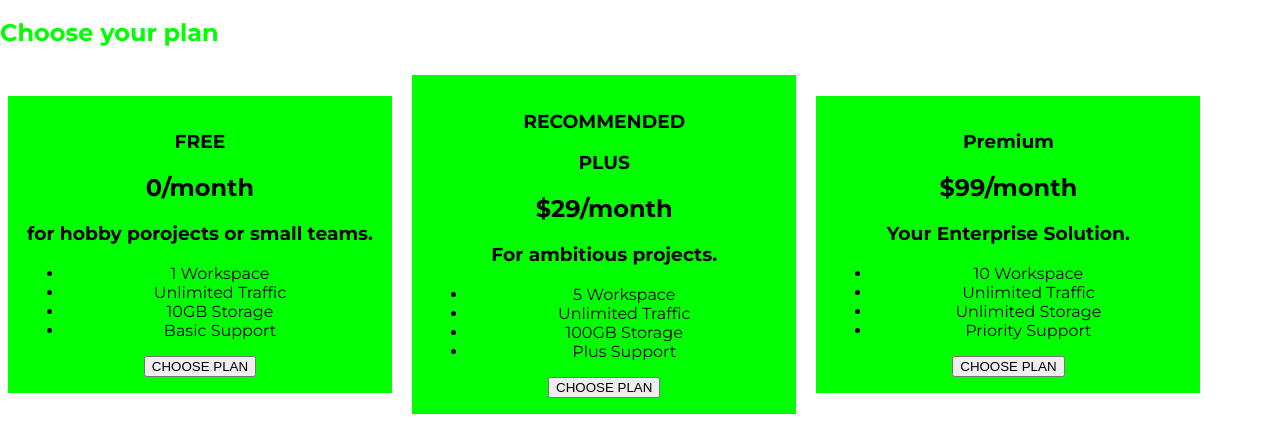
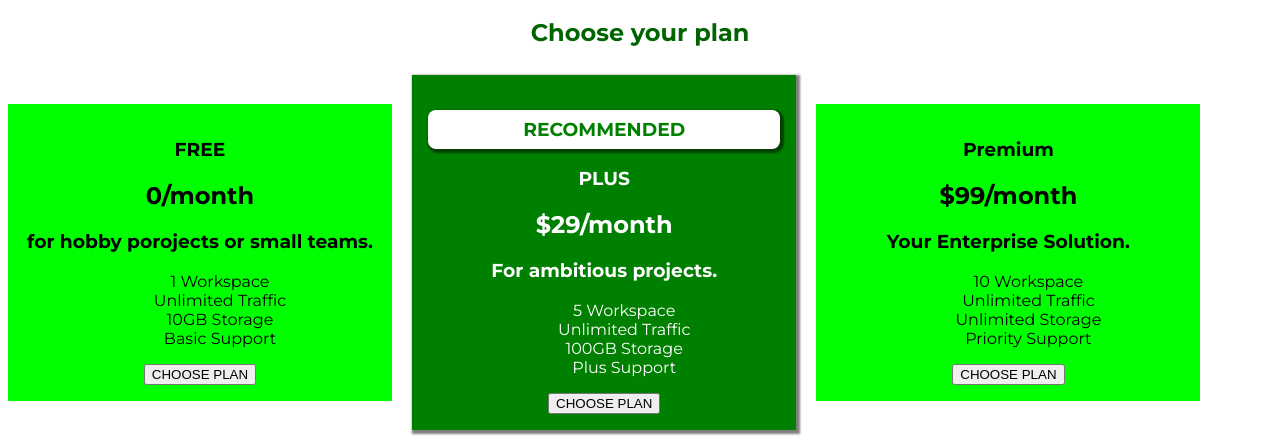
Before and after one commit to homerMR/project01, a plain HTML site: page index.html in a window 1280 px wide. Shown: the part 573-1011 px from the top of the page. Drawn offline with Linux system fonts and the light colour scheme.

Commit message:
html: li class"plan__feauture"
naming li class"plan__feauture"  instead of doing ".plan__feartures li" in the style sheet  to make the code cleaner and consist with naming all of the individual component in the html.

```diff
--- a/index.html
+++ b/index.html
@@ -35,26 +35,26 @@
                     <h1>FREE</h1>
                     <h2>0/month</h2>
                     <h3>for hobby porojects or small teams.</h3>
-                    <ul>
-                        <li>1 Workspace</li>
-                        <li>Unlimited Traffic</li>
-                        <li>10GB Storage</li>
-                        <li>Basic Support</li>
+                    <ul class="plan__feautures">
+                        <li class="plan__feauture">1 Workspace</li>
+                        <li class="plan__feauture">Unlimited Traffic</li>
+                        <li class="plan__feauture">10GB Storage</li>
+                        <li class="plan__feauture">Basic Support</li>
                     </ul>
                     <div>
                         <button>CHOOSE PLAN</button>
                     </div>
                 </article>
-                <article class="plan">
-                    <h1>RECOMMENDED</h1>
+                <article class="plan plan--highlighted">
+                    <h1 class="plan__subtitle">RECOMMENDED</h1>
                     <h1>PLUS</h1>
                     <h2>$29/month</h2>
                     <h3>For ambitious projects.</h3>
-                    <ul>
-                        <li>5 Workspace</li>
-                        <li>Unlimited Traffic</li>
-                        <li>100GB Storage</li>
-                        <li>Plus Support</li>
+                    <ul class="plan__feautures">
+                        <li class="plan__feauture">5 Workspace</li>
+                        <li class="plan__feauture">Unlimited Traffic</li>
+                        <li class="plan__feauture">100GB Storage</li>
+                        <li class="plan__feauture">Plus Support</li>
                     </ul>
                     <div>
                         <button>CHOOSE PLAN</button>
@@ -64,11 +64,11 @@
                     <h1>Premium</h1>
                     <h2>$99/month</h2>
                     <h3>Your Enterprise Solution.</h3>
-                    <ul>
-                        <li>10 Workspace</li>
-                        <li>Unlimited Traffic</li>
-                        <li>Unlimited Storage</li>
-                        <li>Priority Support</li>
+                    <ul class="plan__feautures">
+                        <li class="plan__feauture">10 Workspace</li>
+                        <li class="plan__feauture">Unlimited Traffic</li>
+                        <li class="plan__feauture">Unlimited Storage</li>
+                        <li class="plan__feauture">Priority Support</li>
                     </ul>
                     <div>
                         <button>CHOOSE PLAN</button>
--- a/style.css
+++ b/style.css
@@ -18,7 +18,8 @@ body{
 }
 
 .section-title {
-    color: lime;
+    color: darkgreen;
+    text-align: center;
 }
 
 #product-overview  h1{
@@ -35,6 +36,25 @@ body{
     width: 30%;
     vertical-align: middle;
 
+}
+
+.plan--highlighted{
+    background-color: green;
+    color: white;
+    box-shadow: 2px 2px 2px 2px rgba(0, 0, 0, 0.5);
+}
+
+.plan__subtitle{
+    background-color: white;
+    color:green;
+    box-shadow: 2px 2px 2px 2px rgba(0, 0, 0, 0.5);
+    padding: 8px;
+    border-radius: 8px;
+}
+
+.plan__feautures {
+    list-style: none;
+    text-align: center;
 }
 
 .main-header {
```
